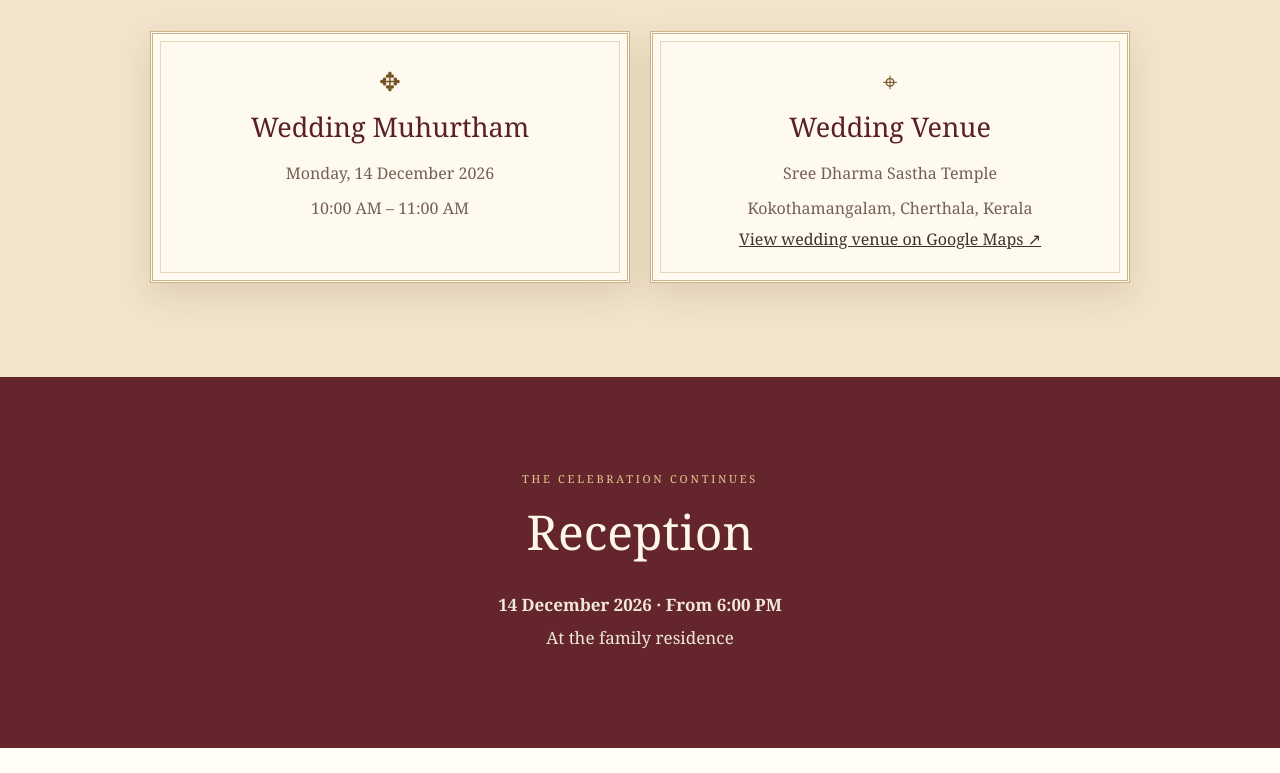
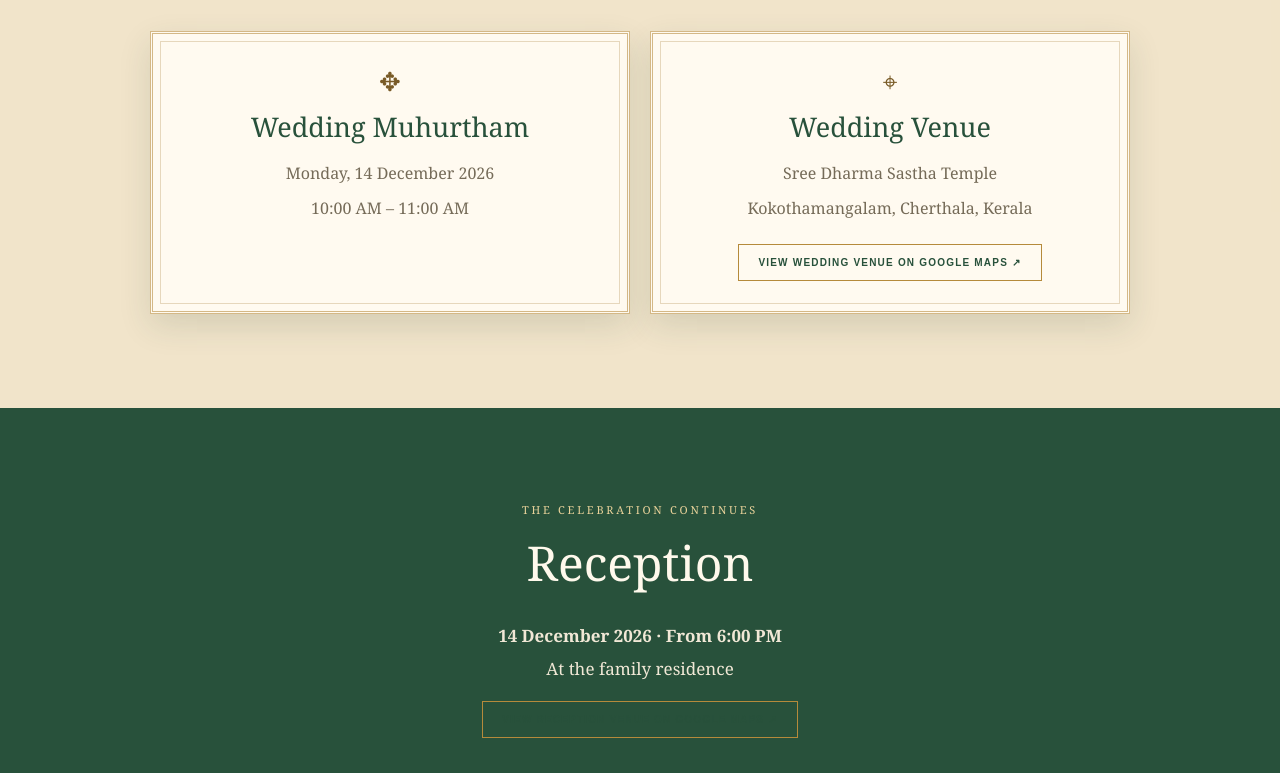
Before and after one commit to devadhathan0723-rgb/Grooms, a plain HTML site: page index.html in a window 1280 px wide. Shown: the part 1567-2340 px from the top of the page. Drawn offline with Linux system fonts and the light colour scheme.

Commit message:
Add files via upload

```diff
--- a/index.html
+++ b/index.html
@@ -3,15 +3,16 @@
 <head>
 <meta charset="UTF-8">
 <meta name="viewport" content="width=device-width, initial-scale=1">
-<meta name="theme-color" content="#64252d">
+<meta name="theme-color" content="#28513b">
 <meta name="description" content="Wedding invitation of Anandakrishnan and Anu — 14 December 2026, Kerala.">
 <title>Anandakrishnan &amp; Anu | Wedding</title>
 <style>
 :root{
- --ivory:#fff8e9;--paper:#fffdf6;--cream:#f1e3c8;--green:#5b2027;--green-2:#742d34;
- --green-soft:#81545a;--gold:#a77b36;--gold-light:#e2c98f;--gold-dark:#765323;
- --ink:#3f3028;--muted:#756052;--line:rgba(167,123,54,.55);
- --shadow:0 12px 30px rgba(75,35,28,.12);
+ --ivory:#fff9ec;--paper:#fffdf7;--cream:#eee2c8;
+ --green:#28513b;--green-2:#35664a;--green-soft:#718b72;
+ --gold:#b58a3b;--gold-light:#e8d29a;--gold-dark:#795b27;
+ --ink:#352f25;--muted:#756b58;--line:rgba(181,138,59,.58);
+ --shadow:0 12px 30px rgba(39,68,48,.14);
 }
 *{box-sizing:border-box}
 html{scroll-behavior:smooth;scroll-padding-top:18px}
@@ -40,7 +41,7 @@ h2{text-align:center;font-size:clamp(32px,6vw,48px);color:var(--green);margin:13
 .welcome{background:rgba(255,248,233,.94)}
 .welcome .wrap{padding:clamp(24px,5vw,48px);border:3px double var(--line);background:var(--paper)}
 .countdown{display:grid;grid-template-columns:repeat(4,1fr);gap:12px;max-width:650px;margin:38px auto 0}
-.unit{position:relative;background:#64252d;border:3px double var(--gold-light);padding:22px 6px 19px;text-align:center;box-shadow:0 5px 14px rgba(75,35,28,.12);transition:transform .3s,box-shadow .3s}
+.unit{position:relative;background:#28513b;border:3px double var(--gold-light);padding:22px 6px 19px;text-align:center;box-shadow:0 5px 14px rgba(75,35,28,.12);transition:transform .3s,box-shadow .3s}
 .unit:hover{transform:translateY(-4px);box-shadow:0 15px 30px rgba(23,63,53,.18)}
 .unit strong{display:block;font-size:clamp(27px,5vw,42px);font-weight:normal;color:#fff9eb;line-height:1.15;font-variant-numeric:tabular-nums}
 .unit span{display:block;margin-top:9px;font:600 9px Arial,sans-serif;letter-spacing:.2em;text-transform:uppercase;color:var(--gold-light)}
@@ -54,14 +55,14 @@ h2{text-align:center;font-size:clamp(32px,6vw,48px);color:var(--green);margin:13
 .symbol{font-size:26px;color:var(--gold-dark);line-height:1}
 .card h3{font-size:27px;color:var(--green);margin:14px 0}
 .card p{font-size:16px;color:var(--muted);line-height:1.8;margin:6px 0}
-.map-pending{margin-top:16px;color:var(--gold-dark);font-size:13px;font-style:italic}\n.mapbtn{display:inline-block;margin-top:16px;padding:12px 19px;border:1px solid var(--gold);color:var(--green);text-decoration:none;font:600 10px Arial,sans-serif;letter-spacing:.12em;text-transform:uppercase;transition:background .25s,color .25s}
+.map-pending{margin-top:16px;color:var(--gold-dark);font-size:13px;font-style:italic}\n.reception-mapbtn{margin-top:18px}.mapbtn{display:inline-block;margin-top:16px;padding:12px 19px;border:1px solid var(--gold);color:var(--green);text-decoration:none;font:600 10px Arial,sans-serif;letter-spacing:.12em;text-transform:uppercase;transition:background .25s,color .25s}
 .mapbtn:hover{background:var(--green);color:var(--ivory)}
-.reception{background:#64252d;color:var(--ivory);text-align:center;overflow:hidden}
+.reception{background:#28513b;color:var(--ivory);text-align:center;overflow:hidden}
 .reception:before{content:none}
 .reception .label{color:var(--gold-light)}
 .reception h2{color:var(--ivory)}
 .reception .intro{color:#f1e8d6}
-.blessings{background:#4d1d25;color:var(--ivory);text-align:center;padding:clamp(76px,10vw,112px) 20px}
+.blessings{background:#1d3d2c;color:var(--ivory);text-align:center;padding:clamp(76px,10vw,112px) 20px}
 .blessings:before{content:none}
 .blessings .wrap{max-width:760px}
 .blessings .label{color:var(--gold-light)}
@@ -139,7 +140,7 @@ h2{text-align:center;font-size:clamp(32px,6vw,48px);color:var(--green);margin:13
   <h2 class="reveal">Wedding Details</h2>
   <div class="cards">
    <article class="card reveal reveal-left"><div class="symbol" aria-hidden="true">✥</div><h3>Wedding Muhurtham</h3><p>Monday, 14 December 2026</p><p>10:00 AM – 11:00 AM</p></article>
-   <article class="card reveal reveal-right"><div class="symbol" aria-hidden="true">⌖</div><h3>Wedding Venue</h3><p>Sree Dharma Sastha Temple</p><p>Kokothamangalam, Cherthala, Kerala</p><a class="mapbtn" target="_blank" rel="noopener noreferrer" href="https://maps.app.goo.gl/WmPxqwTxim6EXBX28">View wedding venue on Google Maps ↗</a></article>
+   <article class="card reveal reveal-right"><div class="symbol" aria-hidden="true">⌖</div><h3>Wedding Venue</h3><p>Sree Dharma Sastha Temple</p><p>Kokothamangalam, Cherthala, Kerala</p><a class="mapbtn" target="_blank" rel="noopener noreferrer" href="https://maps.app.goo.gl/ohh5pAFctNnW1JKs9">View wedding venue on Google Maps ↗</a></article>
   </div>
  </div>
 </section>
@@ -147,6 +148,7 @@ h2{text-align:center;font-size:clamp(32px,6vw,48px);color:var(--green);margin:13
  <div class="wrap reveal reveal-left">
   <div class="label">The celebration continues</div><h2>Reception</h2>
   <p class="intro"><strong>14 December 2026 · From 6:00 PM</strong><br>At the family residence</p>
+  <a class="mapbtn reception-mapbtn" target="_blank" rel="noopener noreferrer" href="https://maps.app.goo.gl/WmPxqwTxim6EXBX28">View reception venue on Google Maps ↗</a>
  </div>
 </section>
 <section class="photo-share" id="photos">
```
